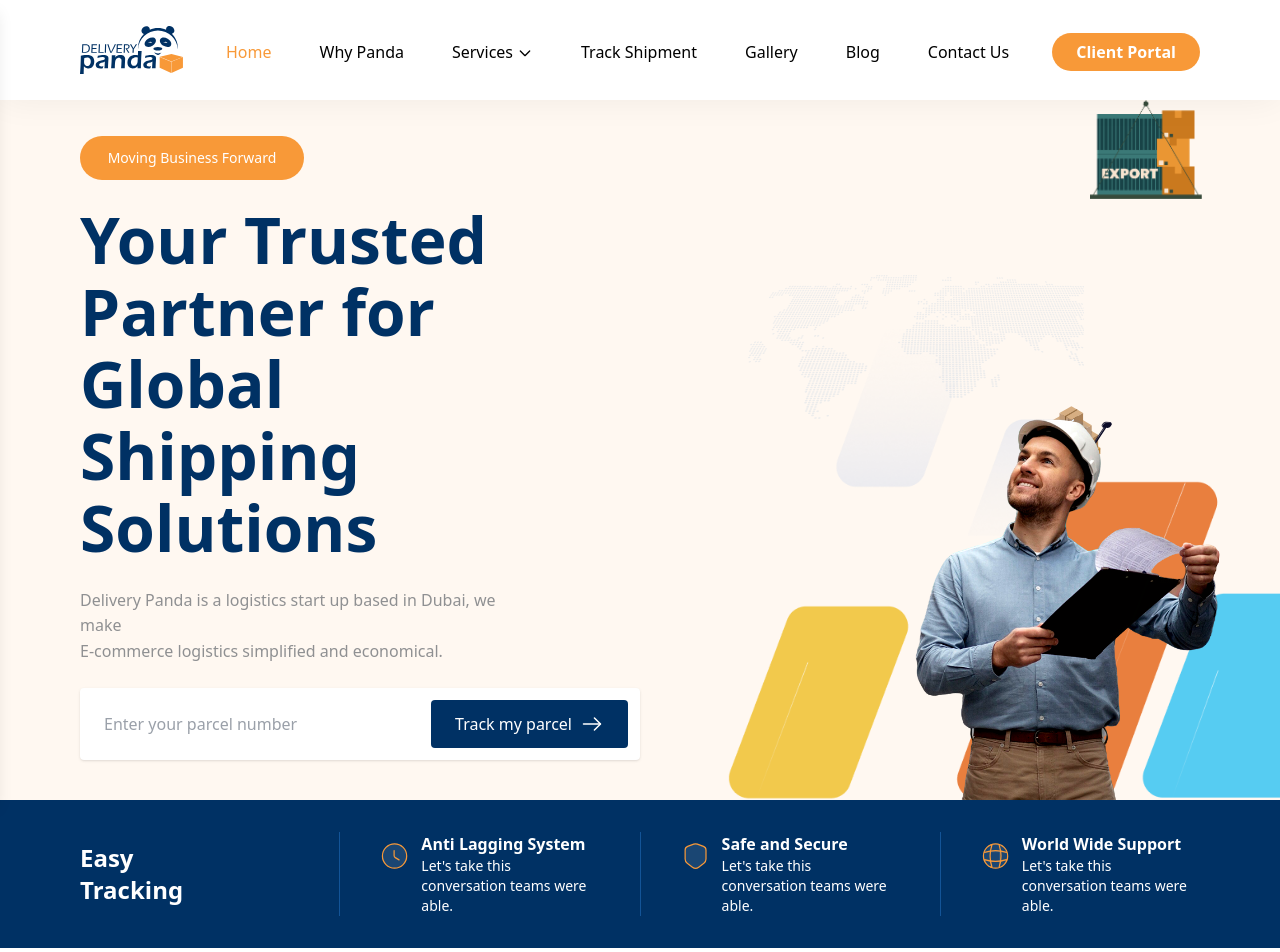
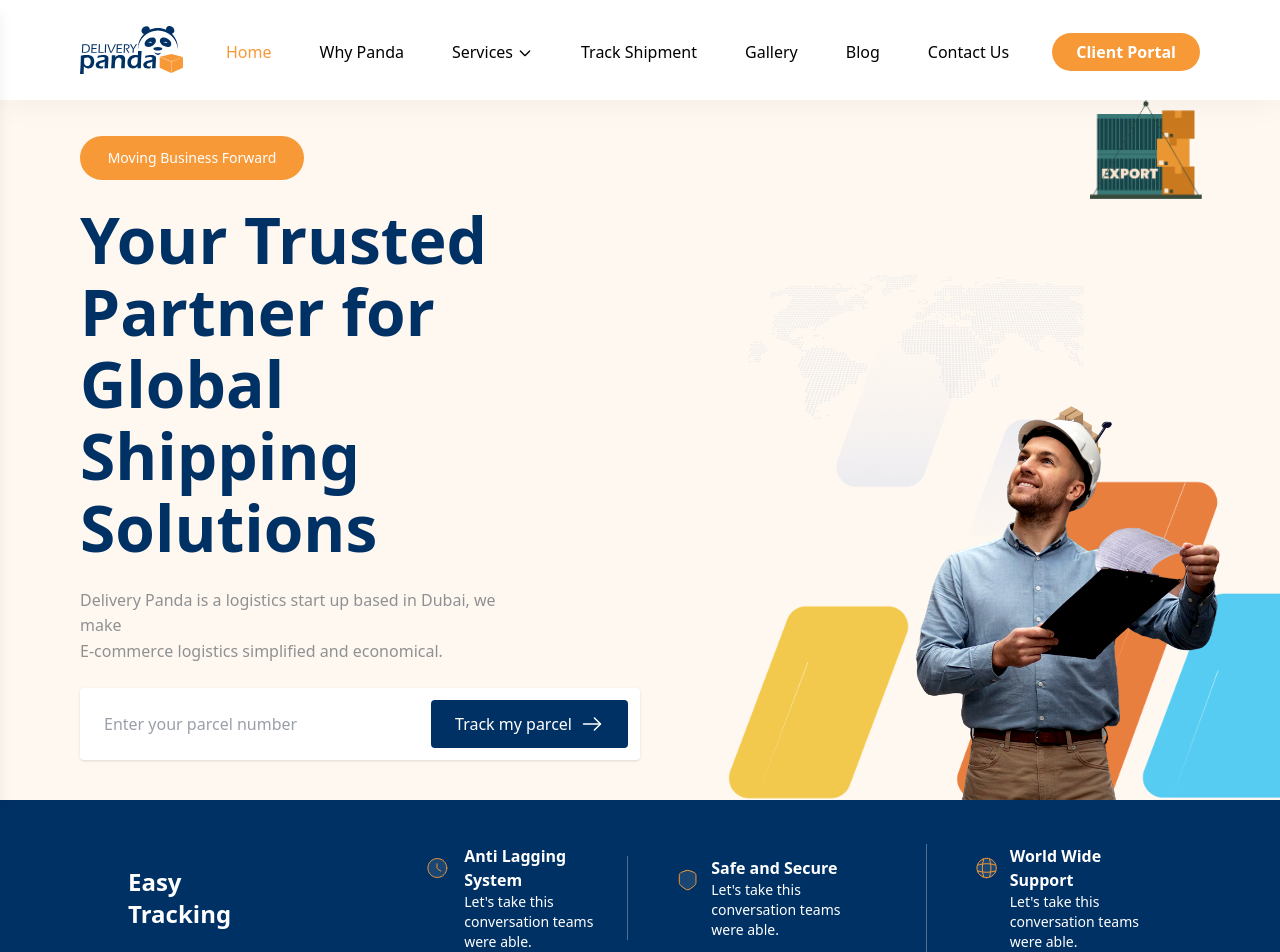
Before and after one commit to nithinraj1999/Panda-Delivery---Machine-Task, a React (Vite) app: page / in a window 1280 px wide. Shown: the top 952 px of the page. Built offline with nearby package versions, Linux system fonts and the light colour scheme.

Commit message:
fix: fixed alignment issues in traching info bar

```diff
--- a/src/components/sections/TrackingInfoBar.tsx
+++ b/src/components/sections/TrackingInfoBar.tsx
@@ -1,26 +1,28 @@
 const TrackingInfoBar = () => {
   return (
-    <div className="flex flex-col lg:flex-row bg-[#003164] px-[80px] py-[32px] gap-6 text-white">
-      <div className="flex-1 flex items-center justify-center lg:justify-start">
-        <h2 className="text-2xl font-bold">Easy <br /> Tracking</h2>
+    <div
+      className="flex flex-col lg:flex-row bg-[#003164] px-[80px] py-[32px] text-white h-[196px] items-center justify-center gap-x-6"
+    >
+      <div className="flex-1 flex items-center justify-center lg:justify-start px-6 lg:px-12 py-6 lg:py-0">
+        <h2 className="text-2xl font-bold">
+          Easy <br /> Tracking
+        </h2>
       </div>
-      <div className="w-px bg-[#135497] mx-4 "></div>
-      <div className="flex-1 flex items-start gap-3">
+
+      <div className="flex-1 flex items-start gap-4  pl-6 lg:pl-12 py-6 lg:py-0  ">
         <svg width="48" height="48" viewBox="0 0 48 48" fill="none" xmlns="http://www.w3.org/2000/svg">
-          <path d="M44 24C44 35.04 35.04 44 24 44C12.96 44 4 35.04 4 24C4 12.96 12.96 4 24 4C35.04 4 44 12.96 44 24Z" fill="white" fill-opacity="0.1" stroke="#F89938" stroke-width="2" stroke-linecap="round" stroke-linejoin="round" />
-          <path d="M31.42 30.36L25.22 26.66C24.14 26.02 23.26 24.48 23.26 23.22V15.02" stroke="#F89938" stroke-width="2" stroke-linecap="round" stroke-linejoin="round" />
+          <path d="M44 24C44 35.04 35.04 44 24 44C12.96 44 4 35.04 4 24C4 12.96 12.96 4 24 4C35.04 4 44 12.96 44 24Z" fill="white" fillOpacity="0.1" stroke="#F89938" strokeWidth="2" strokeLinecap="round" strokeLinejoin="round"/>
+          <path d="M31.42 30.36L25.22 26.66C24.14 26.02 23.26 24.48 23.26 23.22V15.02" stroke="#F89938" strokeWidth="2" strokeLinecap="round" strokeLinejoin="round"/>
         </svg>
-
         <div>
           <h4 className="font-semibold">Anti Lagging System</h4>
           <p className="text-sm">Let's take this conversation teams were able.</p>
         </div>
       </div>
-      <div className="w-px bg-[#135497] mx-4 "></div>
 
-      <div className="flex-1 flex items-start gap-3">
+      <div className="flex-1 flex items-start gap-3 px-6 lg:px-12 py-6 lg:py-0 border-l border-white/30">
         <svg width="48" height="48" viewBox="0 0 48 48" fill="none" xmlns="http://www.w3.org/2000/svg">
-          <path d="M20.98 4.46L11 8.22C8.70001 9.08 6.82001 11.8 6.82001 14.24V29.1C6.82001 31.46 8.38001 34.56 10.28 35.98L18.88 42.4C21.7 44.52 26.34 44.52 29.16 42.4L37.76 35.98C39.66 34.56 41.22 31.46 41.22 29.1V14.24C41.22 11.78 39.34 9.06 37.04 8.2L27.06 4.46C25.36 3.84 22.64 3.84 20.98 4.46Z" fill="white" fill-opacity="0.1" stroke="#F89938" stroke-width="2" stroke-linecap="round" stroke-linejoin="round" />
+          <path d="M20.98 4.46L11 8.22C8.7 9.08 6.82 11.8 6.82 14.24V29.1C6.82 31.46 8.38 34.56 10.28 35.98L18.88 42.4C21.7 44.52 26.34 44.52 29.16 42.4L37.76 35.98C39.66 34.56 41.22 31.46 41.22 29.1V14.24C41.22 11.78 39.34 9.06 37.04 8.2L27.06 4.46C25.36 3.84 22.64 3.84 20.98 4.46Z" fill="white" fillOpacity="0.1" stroke="#F89938" strokeWidth="2" strokeLinecap="round" strokeLinejoin="round"/>
         </svg>
         <div>
           <h4 className="font-semibold">Safe and Secure</h4>
@@ -28,19 +30,13 @@ const TrackingInfoBar = () => {
         </div>
       </div>
 
-      <div className="w-px bg-[#135497] mx-4 "></div>
-
-      <div className="flex-1 flex items-start gap-3">
+      <div className="flex-1 flex items-start gap-3 px-6 lg:px-12 py-6 lg:py-0 border-l border-white/30">
         <svg width="48" height="48" viewBox="0 0 48 48" fill="none" xmlns="http://www.w3.org/2000/svg">
-          <path d="M24 44C35.0457 44 44 35.0457 44 24C44 12.9543 35.0457 4 24 4C12.9543 4 4 12.9543 4 24C4 35.0457 12.9543 44 24 44Z" fill="white" fill-opacity="0.1" stroke="#F89938" stroke-width="2" stroke-linecap="round" stroke-linejoin="round" />
-          <path d="M16 6H18C14.1 17.68 14.1 30.32 18 42H16" fill="white" fill-opacity="0.1" />
-          <path d="M16 6H18C14.1 17.68 14.1 30.32 18 42H16" stroke="#F89938" stroke-width="2" stroke-linecap="round" stroke-linejoin="round" />
-          <path d="M30 6C33.9 17.68 33.9 30.32 30 42V6Z" fill="white" fill-opacity="0.1" />
-          <path d="M30 6C33.9 17.68 33.9 30.32 30 42" stroke="#F89938" stroke-width="2" stroke-linecap="round" stroke-linejoin="round" />
-          <path d="M6 32V30C17.68 33.9 30.32 33.9 42 30V32" fill="white" fill-opacity="0.1" />
-          <path d="M6 32V30C17.68 33.9 30.32 33.9 42 30V32" stroke="#F89938" stroke-width="2" stroke-linecap="round" stroke-linejoin="round" />
-          <path d="M6 18C17.68 14.1 30.32 14.1 42 18H6Z" fill="white" fill-opacity="0.1" />
-          <path d="M6 18C17.68 14.1 30.32 14.1 42 18" stroke="#F89938" stroke-width="2" stroke-linecap="round" stroke-linejoin="round" />
+          <path d="M24 44C35.0457 44 44 35.0457 44 24C44 12.9543 35.0457 4 24 4C12.9543 4 4 12.9543 4 24C4 35.0457 12.9543 44 24 44Z" fill="white" fillOpacity="0.1" stroke="#F89938" strokeWidth="2" strokeLinecap="round" strokeLinejoin="round"/>
+          <path d="M16 6H18C14.1 17.68 14.1 30.32 18 42H16" stroke="#F89938" strokeWidth="2" strokeLinecap="round" strokeLinejoin="round"/>
+          <path d="M30 6C33.9 17.68 33.9 30.32 30 42" stroke="#F89938" strokeWidth="2" strokeLinecap="round" strokeLinejoin="round"/>
+          <path d="M6 32V30C17.68 33.9 30.32 33.9 42 30V32" stroke="#F89938" strokeWidth="2" strokeLinecap="round" strokeLinejoin="round"/>
+          <path d="M6 18C17.68 14.1 30.32 14.1 42 18" stroke="#F89938" strokeWidth="2" strokeLinecap="round" strokeLinejoin="round"/>
         </svg>
         <div>
           <h4 className="font-semibold">World Wide Support</h4>
```
